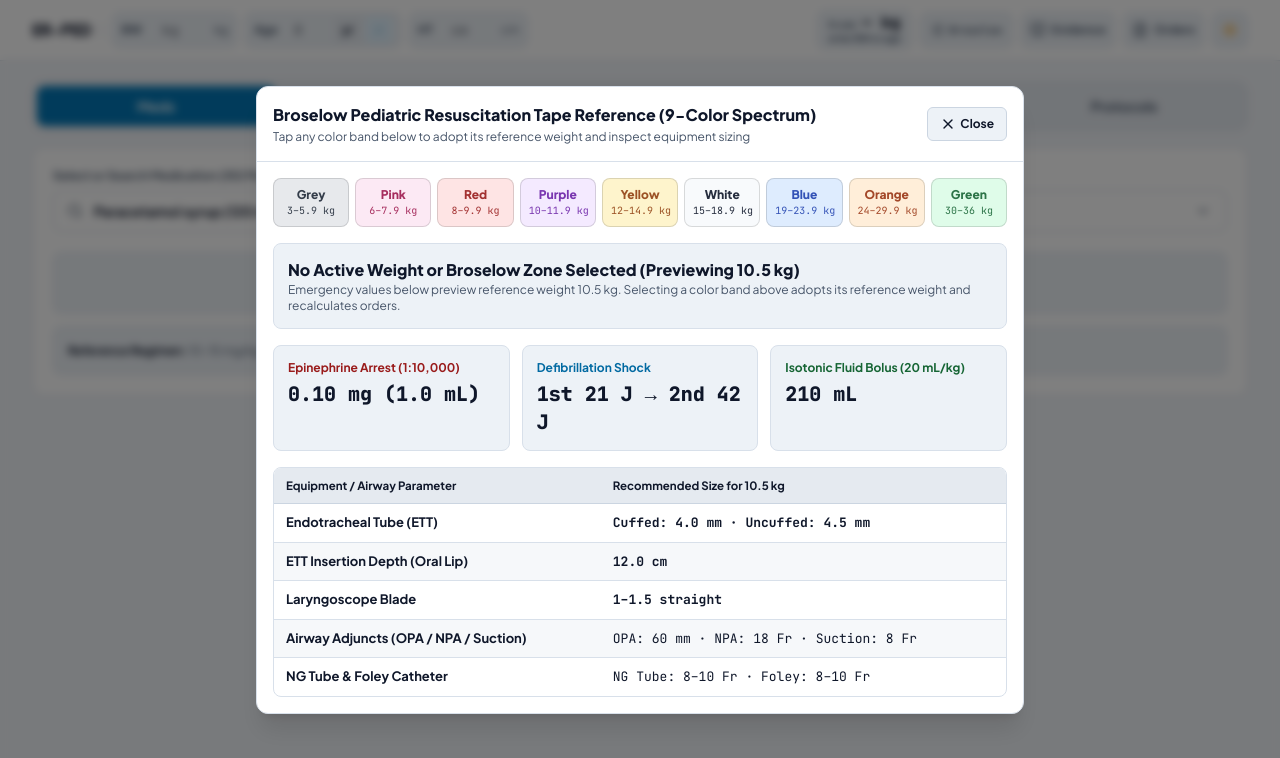
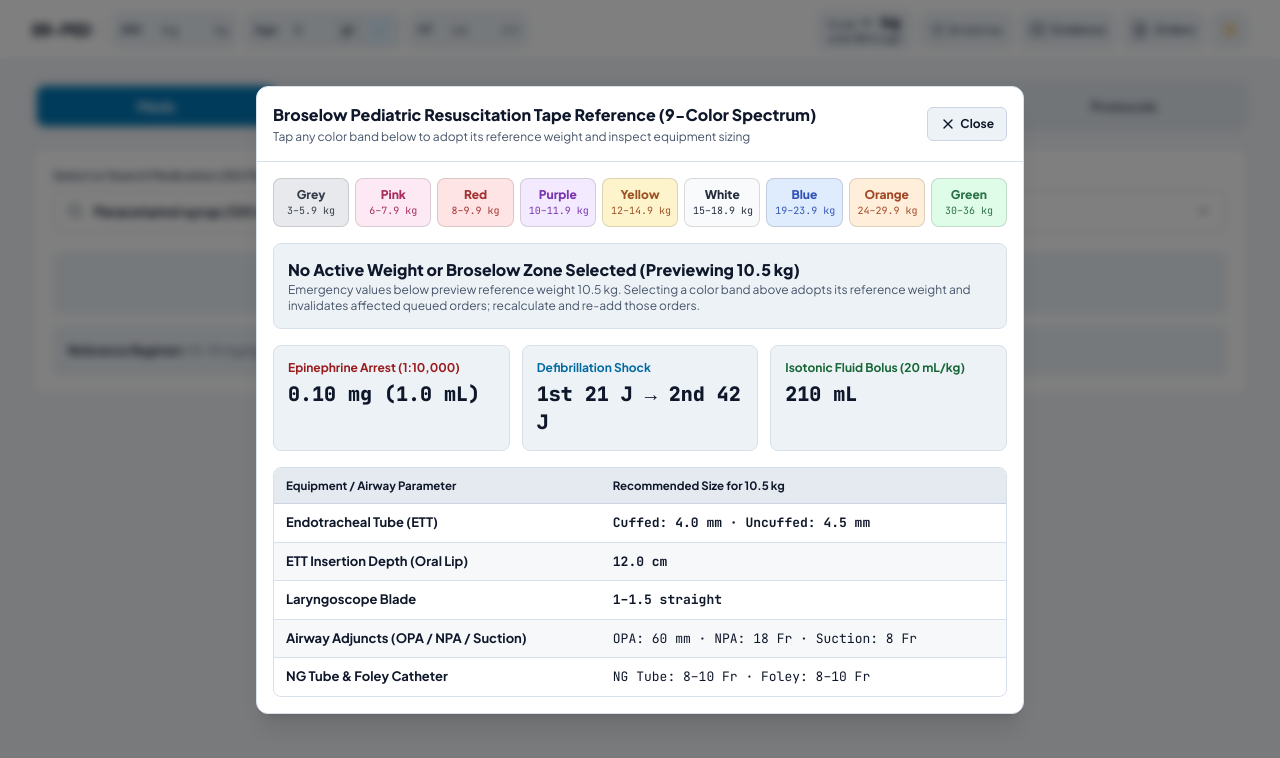
Before and after one commit to NTWKKM/er-ped, a React (Vite) app: page / in a window 1280 px wide. Both pictures are taken after a click on the button "Broselow". Shown: the top 758 px of the page. Built offline with nearby package versions, Linux system fonts and the light colour scheme.

Commit message:
fix(review): recalculate estimated weight on age change, preserve active weight for auto-matched Broselow preview, and clarify order invalidation

```diff
--- a/src/App.tsx
+++ b/src/App.tsx
@@ -322,11 +322,12 @@ export default function App() {
         num = maxLimit;
         nextVal = String(maxLimit);
       }
-      // If a weight has been entered (whether valid or invalid/out-of-range), preserve it and do not overwrite with age estimate
-      if (prev.rawWeight && prev.rawWeight.trim() !== '') {
+      // Preserve a user-entered weight (manual, broselow, or invalid/out-of-range with weightSource: null)
+      // Only recalculate or clear estimated weights (or when no weight has been entered)
+      if (prev.weightSource !== 'estimated' && prev.rawWeight && prev.rawWeight.trim() !== '') {
         return { ...prev, rawAge: nextVal, useIBW: false };
       }
-      // Only apply estimated weight when no weight has been entered
+      // Apply, recalculate, or clear estimated weight from the updated age
       const estW =
         Number.isFinite(num) && num > 0 ? estimateWeightFromAge(num, prev.ageUnit) : null;
       return {
--- a/src/components/ModalsAndDrawers.tsx
+++ b/src/components/ModalsAndDrawers.tsx
@@ -117,8 +117,14 @@ export const BroselowModal: React.FC<BroselowModalProps> = ({
     matchedWeightBand ||
     BROSELOW_SPECTRUM[3]; // fallback Purple ~10.5 kg for unselected equipment preview
 
+  const isAutoMatchedColor = Boolean(
+    matchedWeightBand &&
+    previewColor &&
+    previewColor.toLowerCase() === matchedWeightBand.color.toLowerCase()
+  );
+
   const refW =
-    !previewColor && activeWeight != null && activeWeight > 0
+    (!previewColor || isAutoMatchedColor) && activeWeight != null && activeWeight > 0
       ? activeWeight
       : currentBand.approxKg;
   const epiMgVal = Math.min(1, 0.01 * refW);
@@ -204,7 +210,9 @@ export const BroselowModal: React.FC<BroselowModalProps> = ({
                   Broselow Zone: {currentBand.label} — {currentBand.range}
                 </div>
                 <div className="text-xs font-semibold">
-                  Reference Weight: {refW.toFixed(1)} kg ({currentBand.ageApprox})
+                  {activeWeight != null && activeWeight > 0 && Math.abs(refW - currentBand.approxKg) > 0.05
+                    ? `Patient Weight: ${refW.toFixed(1)} kg · Band Ref: ${currentBand.approxKg} kg (${currentBand.ageApprox})`
+                    : `Reference Weight: ${refW.toFixed(1)} kg (${currentBand.ageApprox})`}
                 </div>
               </div>
             </div>
@@ -222,9 +230,9 @@ export const BroselowModal: React.FC<BroselowModalProps> = ({
                 </div>
                 <div className="text-xs text-[var(--muted)]">
                   {activeWeight != null && activeWeight > 0 ? (
-                    `Resuscitation doses calculated from patient weight (${activeWeight.toFixed(1)} kg). Selecting a color band above replaces active patient weight and recalculates orders.`
+                    `Resuscitation doses calculated from patient weight (${activeWeight.toFixed(1)} kg). Selecting a color band above replaces active patient weight and invalidates affected queued orders; recalculate and re-add those orders.`
                   ) : (
-                    `Emergency values below preview reference weight ${refW.toFixed(1)} kg. Selecting a color band above adopts its reference weight and recalculates orders.`
+                    `Emergency values below preview reference weight ${refW.toFixed(1)} kg. Selecting a color band above adopts its reference weight and invalidates affected queued orders; recalculate and re-add those orders.`
                   )}
                 </div>
               </div>
```
